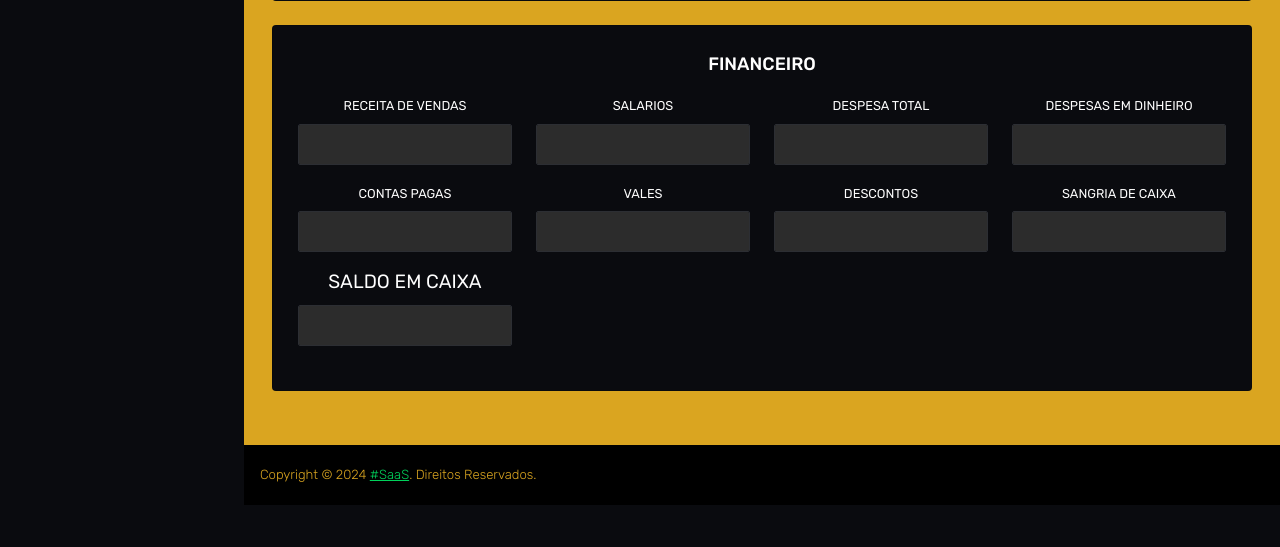
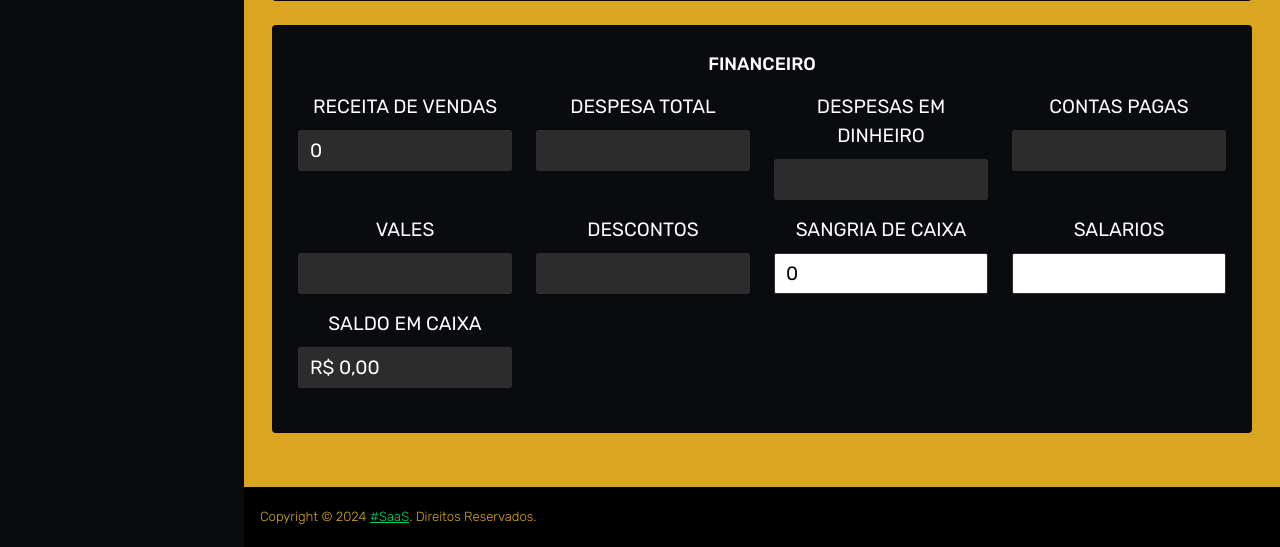
Before and after one commit to jeff-constantino/nippon-photos, a Java web app: page /ServletFechaMes in a window 1280 px wide. Shown: the part 1775-2322 px from the top of the page. Before the commit the page ends 2280 px from the top, so only its background shows below. Run offline with Tomcat 11, a stand-in JSP engine, Linux system fonts and the light colour scheme; data that the repository does not hold is empty; some libraries are stand-ins or nearby versions; some web fonts are replaced.

Commit message:
ADCIONADO CALCULOS PARA SALDO EM CAIXA NO FECHAMENTO DO MES

```diff
--- a/src/main/java/servlets/ServletFechaMes.java
+++ b/src/main/java/servlets/ServletFechaMes.java
@@ -118,6 +118,7 @@ public class ServletFechaMes extends ServletGenericUtil {
             session.setAttribute("vendasMesList", vendasMesList);
             session.setAttribute("valorTotalDespesas", BigDecimal.valueOf(valorDespesas));
             session.setAttribute("valorTotalContas", BigDecimal.valueOf(valorContas));
+
             session.setAttribute("mes", mes);
             session.setAttribute("ano", ano);
 
--- a/src/main/webapp/principal/fechames.jsp
+++ b/src/main/webapp/principal/fechames.jsp
@@ -596,45 +596,46 @@
                                 <table class="table table-bordered" id="tabelafinanceiromes">
                                     <div class="row">
                                         <div class="col-3 mb-3" style="text-align: center">
-                                            <label for="receitas" style="font-size: 0.8rem;">RECEITA DE VENDAS</label>
-                                            <input type="text" class="form-control money" id="receitas" name="receitas"  style="font-size: 0.8rem;">
+                                            <label for="receitas" style="font-size: 1.2rem">RECEITA DE VENDAS</label>
+                                            <input type="text" class="form-control money" id="receitas" name="receitas"  style="font-size: 1.2rem" value="${totalDinheiro + totalDebito + totalCredito + totalPix}">
+                                        </div>
+
+
+                                        <div class="col-3 mb-3" style="text-align: center">
+                                            <label for="despesas" style="font-size: 1.2rem">DESPESA TOTAL</label>
+                                            <input type="text" class="form-control money" id="despesas" name="despesas" style="font-size: 1.2rem" value="${valorTotalDespesas}">
                                         </div>
                                         <div class="col-3 mb-3" style="text-align: center">
-                                            <label for="salarios" style="font-size: 0.8rem;">SALARIOS</label>
-                                            <input type="text" class="form-control money" id="salarios" name="salarios" style="font-size: 0.8rem;">
+                                            <label for="despesadin" style="font-size: 1.2rem">DESPESAS EM DINHEIRO</label>
+                                            <input type="text" class="form-control money" id="despesadin" name="despesadin" style="font-size: 1.2rem" value="${valorDespesasDin}">
                                         </div>
 
                                         <div class="col-3 mb-3" style="text-align: center">
-                                            <label for="despesas" style="font-size: 0.8rem; ">DESPESA TOTAL</label>
-                                            <input type="text" class="form-control money" id="despesas" name="despesas" style="font-size: 0.8rem;">
+                                            <label for="contas" style="font-size: 1.2rem">CONTAS PAGAS</label>
+                                            <input type="text" class="form-control money" id="contas" name="contas" style="font-size: 1.2rem" value="${valorTotalContas}">
+
                                         </div>
                                         <div class="col-3 mb-3" style="text-align: center">
-                                            <label for="despesadin" style="font-size: 0.8rem;">DESPESAS EM DINHEIRO</label>
-                                            <input type="text" class="form-control money" id="despesadin" name="despesadin" style="font-size: 0.8rem;">
+                                            <label for="vales" style="font-size: 1.2rem">VALES</label>
+                                            <input type="text" class="form-control money" id="vales" name="vales" style="font-size: 1.2rem" value="${vendasMesList[0].valor_vale_total}">
                                         </div>
 
                                         <div class="col-3 mb-3" style="text-align: center">
-                                            <label for="contas" style="font-size: 0.8rem;">CONTAS PAGAS</label>
-                                            <input type="text" class="form-control money" id="contas" name="contas" style="font-size: 0.8rem;">
-
-                                        </div>
-                                        <div class="col-3 mb-3" style="text-align: center">
-                                            <label for="vales" style="font-size: 0.8rem;">VALES</label>
-                                            <input type="text" class="form-control money" id="vales" name="vales" style="font-size: 0.8rem;">
+                                            <label for="descontos" style="font-size: 1.2rem">DESCONTOS</label>
+                                            <input type="text" class="form-control money" id="descontos" name="descontos" style="font-size: 1.2rem;" value="${vendasMesList[0].desconto_mes}">
                                         </div>
 
                                         <div class="col-3 mb-3" style="text-align: center">
-                                            <label for="descontos" style="font-size: 0.8rem;">DESCONTOS</label>
-                                            <input type="text" class="form-control money" id="descontos" name="descontos" style="font-size: 0.8rem;">
+                                            <label for="sangria" style="font-size: 1.2rem">SANGRIA DE CAIXA</label>
+                                            <input type="text" class="form-control money" id="sangria" name="sangria" style="font-size: 1.2rem; background: #FFFFFF; color: black" value="0">
                                         </div>
-
                                         <div class="col-3 mb-3" style="text-align: center">
-                                            <label for="sangria" style="font-size: 0.8rem;">SANGRIA DE CAIXA</label>
-                                            <input type="text" class="form-control money" id="sangria" name="sangria" style="font-size: 0.8rem;">
+                                            <label for="salarios" style="font-size: 1.2rem">SALARIOS</label>
+                                            <input type="text" class="form-control money" id="salarios" name="salarios" style="font-size: 1.2rem; background: #FFFFFF; color: black">
                                         </div>
                                         <div class="col-3 mb-3" style="text-align: center">
                                                 <label for="saldo" style="font-size: 1.2rem;">SALDO EM CAIXA</label>
-                                            <input type="text" class="form-control money" id="saldo" name="saldo" style="font-size: 1.2rem;">
+                                            <input type="text" class="form-control money" id="saldo" name="saldo" style="font-size: 1.2rem;" value=" ">
                                         </div>
                                     </div>
 
@@ -920,7 +921,179 @@
         calcularJurosDebitoOutros();
         calcularJurosCreditoOutros();
     });
+    function limparMascara(valor) {
+        if (!valor) return 0;
 
+        // Remove qualquer repetição de "R$"
+        valor = valor.replace(/R\$/g, "").trim();
+
+        // Remove espaços
+        valor = valor.replace(/\s+/g, "");
+
+        // Agora remove apenas pontos de milhares
+        valor = valor.replace(/\./g, "");
+
+        // Troca vírgula por ponto
+        valor = valor.replace(",", ".");
+
+        return parseFloat(valor) || 0;
+    }
+
+
+
+    // FIX para o erro do maskMoney com jQuery 3.7.1
+    if (!$.browser) {
+        $.browser = {};
+    }
+    $.browser.msie = false;
+
+    // Função para limpar máscara
+    function limparMascara(valor) {
+        if (valor === undefined || valor === null || valor === '') return 0;
+
+        let s = String(valor).trim();
+
+        // Remove qualquer caractere que não seja número, vírgula ou ponto
+        s = s.replace(/[^\d,\.]/g, '');
+
+        // Se estiver vazio após limpeza
+        if (s === '') return 0;
+
+        // Identifica se usa vírgula (formato BR) ou ponto (formato US/servidor)
+        const temVirgula = s.indexOf(',') > -1;
+        const temPonto = s.indexOf('.') > -1;
+
+        if (temVirgula && temPonto) {
+            // Formato: 1.234,56 (BR com milhares)
+            s = s.replace(/\./g, '').replace(',', '.');
+        } else if (temVirgula && !temPonto) {
+            // Formato: 1234,56 (BR sem milhares)
+            s = s.replace(',', '.');
+        } else if (temPonto && !temVirgula) {
+            // Formato: 1234.56 (US) ou 1.234 (BR com milhares, sem centavos)
+            const partes = s.split('.');
+            if (partes.length > 2 || (partes.length === 2 && partes[1].length > 2)) {
+                // É separador de milhar: 1.234 ou 1.234.567
+                s = s.replace(/\./g, '');
+            }
+            // Senão, é decimal: 1234.56
+        }
+
+        const n = parseFloat(s);
+        return isNaN(n) ? 0 : n;
+    }
+
+    // Função para formatar valor monetário manualmente
+    function formatarMoeda(valor) {
+        if (!valor) return '';
+
+        // Remove tudo que não é número
+        let numero = valor.toString().replace(/\D/g, '');
+
+        // Converte para centavos
+        numero = (parseFloat(numero) / 100).toFixed(2);
+
+        // Formata com separadores
+        let partes = numero.split('.');
+        partes[0] = partes[0].replace(/\B(?=(\d{3})+(?!\d))/g, '.');
+
+        return 'R$ ' + partes.join(',');
+    }
+
+    // Função para aplicar máscara manualmente em um campo
+    function aplicarMascaraManual(campo) {
+        let valor = $(campo).val();
+
+        // Remove tudo que não é número
+        let apenasNumeros = valor.replace(/\D/g, '');
+
+        // Se estiver vazio, limpa o campo
+        if (!apenasNumeros) {
+            $(campo).val('');
+            return;
+        }
+
+        // Formata
+        let valorFormatado = formatarMoeda(apenasNumeros);
+        $(campo).val(valorFormatado);
+    }
+
+    // Função para calcular saldo
+    function calcularSaldo() {
+        let receitas = limparMascara($("#receitas").val());
+        let despDin  = limparMascara($("#despesadin").val());
+        let sangria  = limparMascara($("#sangria").val());
+        let salarios = limparMascara($("#salarios").val());
+        let saldo = receitas - despDin - sangria - salarios;
+
+        // Formata o valor com separador de milhar
+        let valorFormatado = saldo.toFixed(2);
+        let partes = valorFormatado.split('.');
+
+        // Adiciona separador de milhar
+        partes[0] = partes[0].replace(/\B(?=(\d{3})+(?!\d))/g, '.');
+
+        // Junta tudo com vírgula como separador decimal
+        valorFormatado = partes.join(',');
+
+        $("#saldo").val('R$ ' + valorFormatado);
+    }
+
+    $(document).ready(function() {
+        // Aplica a máscara maskMoney APENAS nos campos que NÃO são sangria e salários
+        $(".money").not("#sangria, #salarios").maskMoney({
+            showSymbol: true,
+            symbol: "R$ ",
+            decimal: ",",
+            thousands: "."
+        });
+
+        // Remove a classe .money dos campos sangria e salários para evitar conflitos
+        $("#sangria, #salarios").removeClass('money');
+
+        // Remove TODOS os eventos anteriores desses campos
+        $("#sangria, #salarios").off();
+
+        // Aplica máscara manual no campo SANGRIA
+        $("#sangria").on('input', function(e) {
+            aplicarMascaraManual(this);
+            setTimeout(calcularSaldo, 100);
+        });
+
+        $("#sangria").on('blur', function() {
+            aplicarMascaraManual(this);
+            setTimeout(calcularSaldo, 50);
+        });
+
+        // Aplica máscara manual no campo SALÁRIOS
+        $("#salarios").on('input', function(e) {
+            aplicarMascaraManual(this);
+            setTimeout(calcularSaldo, 100);
+        });
+
+        $("#salarios").on('blur', function() {
+            aplicarMascaraManual(this);
+            setTimeout(calcularSaldo, 50);
+        });
+
+        // Evento Enter
+        $("#sangria, #salarios").on('keypress', function(e) {
+            if (e.which === 13) {
+                e.preventDefault();
+                $(this).blur();
+            }
+        });
+
+        // Calcula o saldo inicial
+        setTimeout(function() {
+            calcularSaldo();
+        }, 500);
+    });
+
+    // Calcula quando a página carregar completamente
+    window.addEventListener('load', function() {
+        setTimeout(calcularSaldo, 600);
+    });
 </script>
 </body>
 </html>
```
Also changed, not shown: 1 other file.
